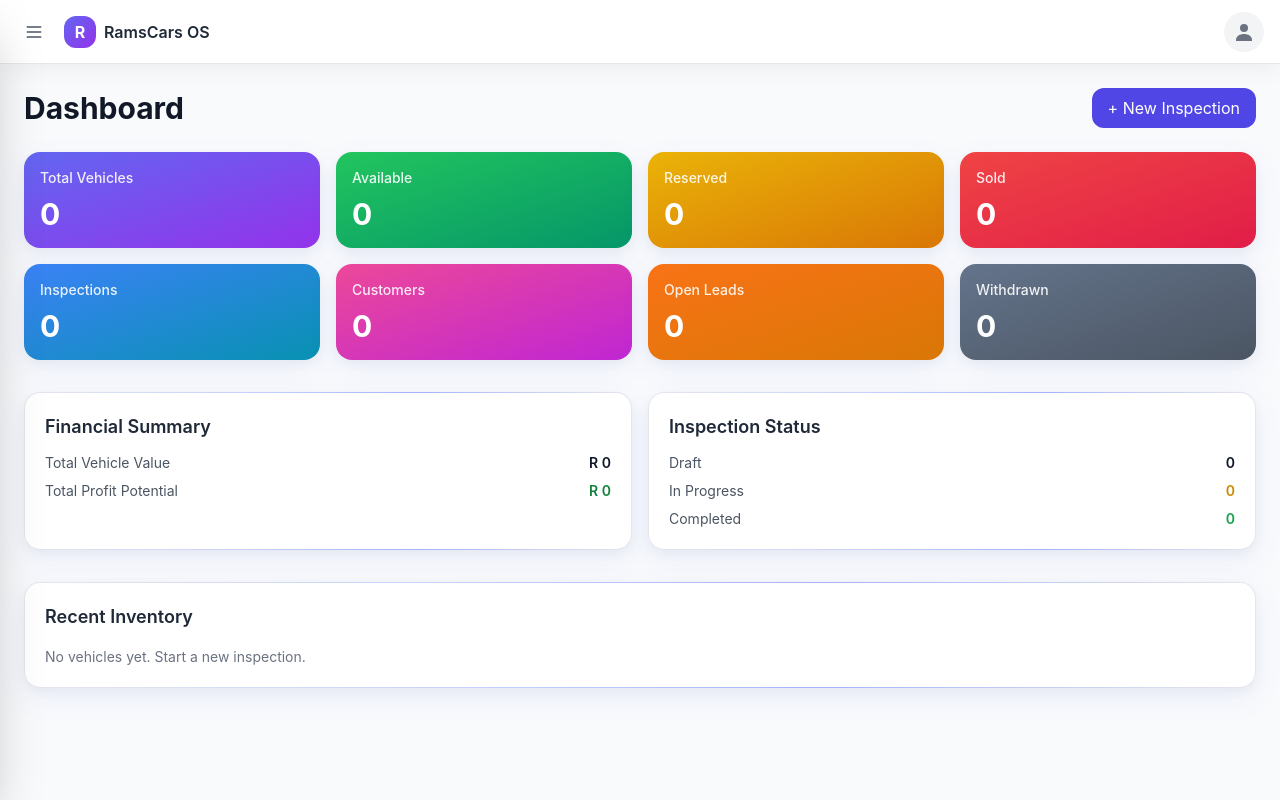
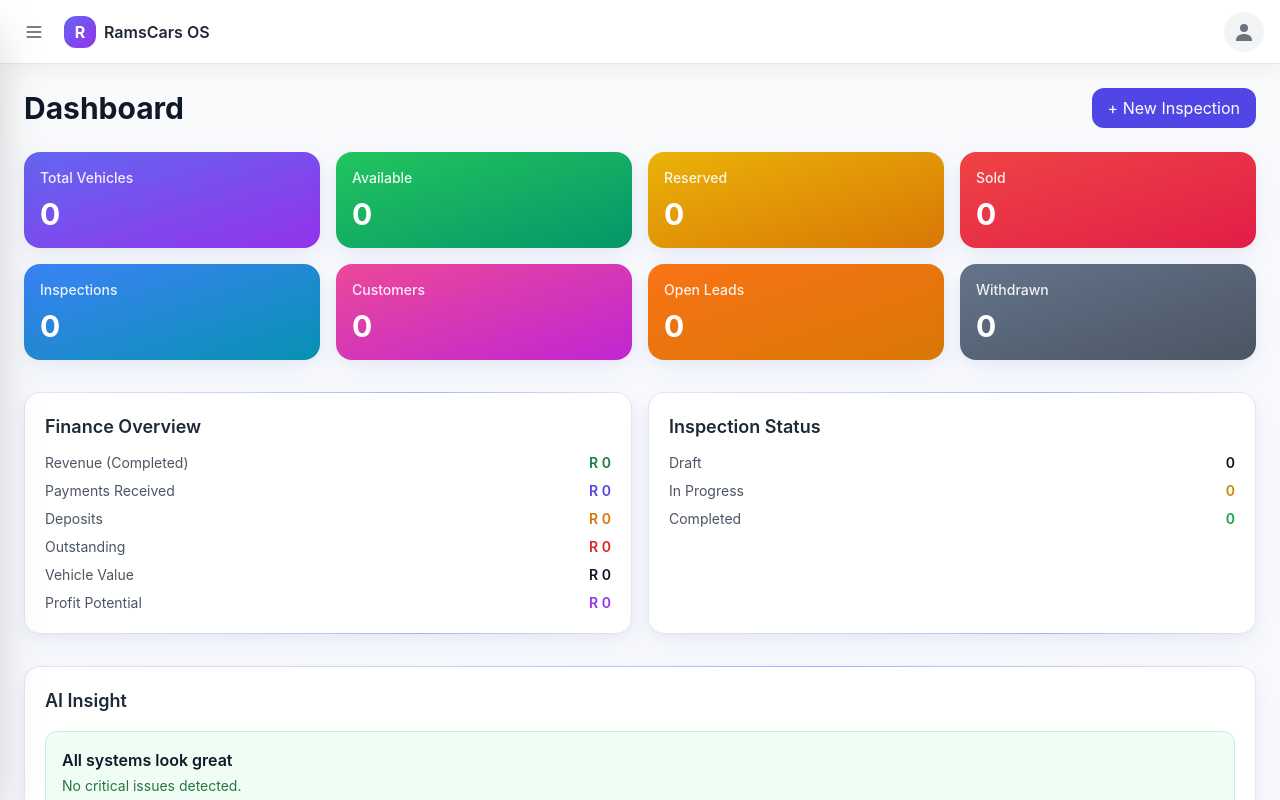
Before and after one commit to rameddyafricas-dev/ramscars-os, a React (Vite) app: page / in a window 1280 px wide. Built offline with nearby package versions, Linux system fonts and the light colour scheme.

Commit message:
Move AI Insight to dashboard, remove consignment, clean sidebar, unify checklist and advertisement photos behavior

```diff
--- a/src/App.tsx
+++ b/src/App.tsx
@@ -6,7 +6,6 @@ import Inventory from './pages/Inventory'
 import InspectionView from './pages/InspectionView'
 import Customers from './pages/Customers'
 import Reports from './pages/Reports'
-import AIInsight from './pages/AIInsight'
 import Profile from './pages/Profile'
 import DataManagement from './pages/DataManagement'
 import Settings from './pages/Settings'
@@ -14,7 +13,6 @@ import Marketing from './pages/Marketing'
 import DocumentsMedia from './pages/DocumentsMedia'
 import Sales from './pages/Sales'
 import Finance from './pages/Finance'
-import Consignment from './pages/Consignment'
 import Documents from './pages/Documents'
 import Reminders from './pages/Reminders'
 import AuditLog from './pages/AuditLog'
@@ -32,7 +30,6 @@ function App() {
             <Route path="/inspection/view/:id" element={<InspectionView />} />
             <Route path="/customers" element={<Customers />} />
             <Route path="/reports" element={<Reports />} />
-            <Route path="/ai-insight" element={<AIInsight />} />
             <Route path="/profile" element={<Profile />} />
             <Route path="/data" element={<DataManagement />} />
             <Route path="/settings" element={<Settings />} />
@@ -40,7 +37,6 @@ function App() {
             <Route path="/media" element={<DocumentsMedia />} />
             <Route path="/sales" element={<Sales />} />
             <Route path="/finance" element={<Finance />} />
-            <Route path="/consignment" element={<Consignment />} />
             <Route path="/documents" element={<Documents />} />
             <Route path="/reminders" element={<Reminders />} />
             <Route path="/audit" element={<AuditLog />} />
--- /dev/null
+++ b/src/components/InsightsPanel.tsx
@@ -0,0 +1,140 @@
+import { useMemo } from 'react'
+import { useNavigate } from 'react-router-dom'
+import { useVehicleStore } from '../store/useVehicleStore'
+import { useInspectionStore } from '../store/useInspectionStore'
+import { useCustomerStore } from '../store/useCustomerStore'
+import { useLeadStore } from '../store/useLeadStore'
+
+interface Insight {
+  title: string
+  description: string
+  severity: 'info' | 'success' | 'warning' | 'danger'
+  actionLabel: string
+  actionRoute: string
+}
+
+export default function InsightsPanel() {
+  const navigate = useNavigate()
+  const { vehicles } = useVehicleStore()
+  const { inspections } = useInspectionStore()
+  const { customers } = useCustomerStore()
+  const { leads } = useLeadStore()
+
+  const insights = useMemo<Insight[]>(() => {
+    const result: Insight[] = []
+
+    const noPhotoVehicles = vehicles.filter((v) => !v.photos || v.photos.length === 0)
+    if (noPhotoVehicles.length > 0) {
+      result.push({
+        title: `${noPhotoVehicles.length} vehicle(s) have no advertisement photos`,
+        description: 'Vehicles without photos are less likely to attract buyers.',
+        severity: 'warning',
+        actionLabel: 'Review Inventory',
+        actionRoute: '/inventory',
+      })
+    }
+
+    const now = new Date()
+    const expiredVehicles = inspections.filter((insp) => {
+      const expiry = insp.vehicleInfo?.licenseExpiry
+      return expiry && new Date(expiry) < now
+    })
+    if (expiredVehicles.length > 0) {
+      result.push({
+        title: `${expiredVehicles.length} vehicle(s) have expired license discs`,
+        description: 'License expiry should be updated or flagged for renewal.',
+        severity: 'danger',
+        actionLabel: 'Open Inspections',
+        actionRoute: '/inspection',
+      })
+    }
+
+    const incompleteInspections = inspections.filter((i) => i.progress < 100 && i.status !== 'completed')
+    if (incompleteInspections.length > 0) {
+      result.push({
+        title: `${incompleteInspections.length} inspection(s) not yet completed`,
+        description: 'Continue capturing checklist items, photos, and financial details.',
+        severity: 'info',
+        actionLabel: 'Continue Inspection',
+        actionRoute: '/inspection',
+      })
+    }
+
+    const highMargin = inspections.filter((i) => {
+      const margin = i.financial?.expectedMargin
+      return margin !== null && margin !== undefined && margin > 15
+    })
+    if (highMargin.length > 0) {
+      result.push({
+        title: `${highMargin.length} vehicle(s) with high expected margin (>15%)`,
+        description: 'These vehicles represent strong profit potential.',
+        severity: 'success',
+        actionLabel: 'View Reports',
+        actionRoute: '/reports',
+      })
+    }
+
+    const scoredInspections = inspections.filter((i) => {
+      const scores = Object.values(i.score || {}).filter((s): s is number => typeof s === 'number' && s !== null)
+      if (scores.length === 0) return false
+      const avg = scores.reduce((a, b) => a + b, 0) / scores.length
+      return avg < 50
+    })
+    if (scoredInspections.length > 0) {
+      result.push({
+        title: `${scoredInspections.length} vehicle(s) have low inspection scores`,
+        description: 'Low scores may indicate costly repairs or condition issues.',
+        severity: 'warning',
+        actionLabel: 'Review Inspections',
+        actionRoute: '/inspection',
+      })
+    }
+
+    const followUpLeads = leads.filter((l) => l.status === 'new' || l.status === 'contacted')
+    if (followUpLeads.length > 0) {
+      result.push({
+        title: `${followUpLeads.length} lead(s) need follow-up`,
+        description: 'Act quickly on new or contacted leads to improve conversion.',
+        severity: 'info',
+        actionLabel: 'Open Customers & Leads',
+        actionRoute: '/customers',
+      })
+    }
+
+    if (result.length === 0) {
+      result.push({
+        title: 'All systems look great',
+        description: 'No critical issues detected.',
+        severity: 'success',
+        actionLabel: 'Go to Dashboard',
+        actionRoute: '/',
+      })
+    }
+
+    return result
+  }, [vehicles, inspections, customers, leads])
+
+  const severityStyles: Record<Insight['severity'], string> = {
+    info: 'bg-blue-50 text-blue-800 border-blue-200',
+    success: 'bg-green-50 text-green-800 border-green-200',
+    warning: 'bg-amber-50 text-amber-800 border-amber-200',
+    danger: 'bg-red-50 text-red-800 border-red-200',
+  }
+
+  return (
+    <div className="space-y-3">
+      {insights.slice(0, 4).map((insight, idx) => (
+        <div key={idx} className={`rounded-xl border p-4 ${severityStyles[insight.severity]}`}>
+          <h3 className="font-semibold text-gray-900">{insight.title}</h3>
+          <p className="text-sm mt-1 opacity-90">{insight.description}</p>
+          <button
+            onClick={() => navigate(insight.actionRoute)}
+            className="mt-3 bg-white text-gray-800 px-3 py-1.5 rounded-lg text-xs font-medium shadow-sm hover:bg-gray-50"
+          >
+            {insight.actionLabel}
+          </button>
+        </div>
+      ))}
+    </div>
+  )
+}
--- a/src/pages/Dashboard.tsx
+++ b/src/pages/Dashboard.tsx
@@ -4,19 +4,24 @@ import { useVehicleStore } from '../store/useVehicleStore'
 import { useInspectionStore } from '../store/useInspectionStore'
 import { useCustomerStore } from '../store/useCustomerStore'
 import { useLeadStore } from '../store/useLeadStore'
+import InsightsPanel from '../components/InsightsPanel'
+import { useSaleStore } from '../store/useSaleStore'
 
 export default function Dashboard() {
   const { vehicles, loadVehicles } = useVehicleStore()
   const { inspections, loadInspections } = useInspectionStore()
   const { customers, loadCustomers } = useCustomerStore()
   const { leads, loadLeads } = useLeadStore()
+  const { sales, payments, loadSales, loadPayments } = useSaleStore()
 
   useEffect(() => {
     loadVehicles()
     loadInspections()
     loadCustomers()
     loadLeads()
-  }, [loadVehicles, loadInspections, loadCustomers, loadLeads])
+    loadSales()
+    loadPayments()
+  }, [loadVehicles, loadInspections, loadCustomers, loadLeads, loadSales, loadPayments])
 
   const stats = useMemo(() => {
     const sold = vehicles.filter((v) => v.status === 'sold').length
@@ -31,6 +36,10 @@ export default function Dashboard() {
 
     const totalVehicleValue = vehicles.reduce((sum, v) => sum + (v.listingPrice || 0), 0)
     const totalProfitPotential = inspections.reduce((sum, i) => sum + (i.financial.estimatedProfit || 0), 0)
+    const totalRevenue = sales.filter((s) => s.status === 'completed').reduce((sum, s) => sum + (s.salePrice || 0), 0)
+    const totalPayments = payments.reduce((sum, p) => sum + (p.amount || 0), 0)
+    const totalDeposits = sales.reduce((sum, s) => sum + (s.deposit || 0), 0)
+    const outstanding = sales.filter((s) => s.status !== 'completed').reduce((sum, s) => sum + (s.salePrice || 0), 0) - totalPayments
 
     return {
       sold,
@@ -44,10 +53,14 @@ export default function Dashboard() {
       openLeads,
       totalVehicleValue,
       totalProfitPotential,
+      totalRevenue,
+      totalPayments,
+      totalDeposits,
+      outstanding,
       totalVehicles: vehicles.length,
       totalInspections: inspections.length,
     }
-  }, [vehicles, inspections, customers, leads])
+  }, [vehicles, inspections, customers, leads, sales, payments])
 
   const recentVehicles = useMemo(() => {
     return [...vehicles]
@@ -88,15 +101,31 @@ export default function Dashboard() {
       {/* Financial summary */}
       <div className="grid grid-cols-1 md:grid-cols-2 gap-4 mb-8">
         <div className="card p-5">
-          <h2 className="text-lg font-semibold text-gray-800 mb-3">Financial Summary</h2>
+          <h2 className="text-lg font-semibold text-gray-800 mb-3">Finance Overview</h2>
           <div className="space-y-2 text-sm">
             <div className="flex justify-between">
-              <span className="text-gray-600">Total Vehicle Value</span>
+              <span className="text-gray-600">Revenue (Completed)</span>
+              <span className="font-semibold text-green-700">R {stats.totalRevenue.toLocaleString()}</span>
+            </div>
+            <div className="flex justify-between">
+              <span className="text-gray-600">Payments Received</span>
+              <span className="font-semibold text-indigo-600">R {stats.totalPayments.toLocaleString()}</span>
+            </div>
+            <div className="flex justify-between">
+              <span className="text-gray-600">Deposits</span>
+              <span className="font-semibold text-amber-600">R {stats.totalDeposits.toLocaleString()}</span>
+            </div>
+            <div className="flex justify-between">
+              <span className="text-gray-600">Outstanding</span>
+              <span className="font-semibold text-red-600">R {Math.max(stats.outstanding, 0).toLocaleString()}</span>
+            </div>
+            <div className="flex justify-between">
+              <span className="text-gray-600">Vehicle Value</span>
               <span className="font-semibold">R {stats.totalVehicleValue.toLocaleString()}</span>
             </div>
             <div className="flex justify-between">
-              <span className="text-gray-600">Total Profit Potential</span>
-              <span className="font-semibold text-green-700">R {stats.totalProfitPotential.toLocaleString()}</span>
+              <span className="text-gray-600">Profit Potential</span>
+              <span className="font-semibold text-purple-600">R {stats.totalProfitPotential.toLocaleString()}</span>
             </div>
           </div>
         </div>
@@ -117,6 +146,12 @@ export default function Dashboard() {
             </div>
           </div>
         </div>
+      </div>
+
+      {/* Smart Insights */}
+      <div className="card p-5 mb-8">
+        <h2 className="text-lg font-semibold text-gray-800 mb-4">AI Insight</h2>
+        <InsightsPanel />
       </div>
 
       {/* Recent vehicles */}
```
Also changed, not shown: src/layout/SidebarLayout.tsx (+3 -9 lines), src/pages/Inspection.tsx (+8 -12 lines).
